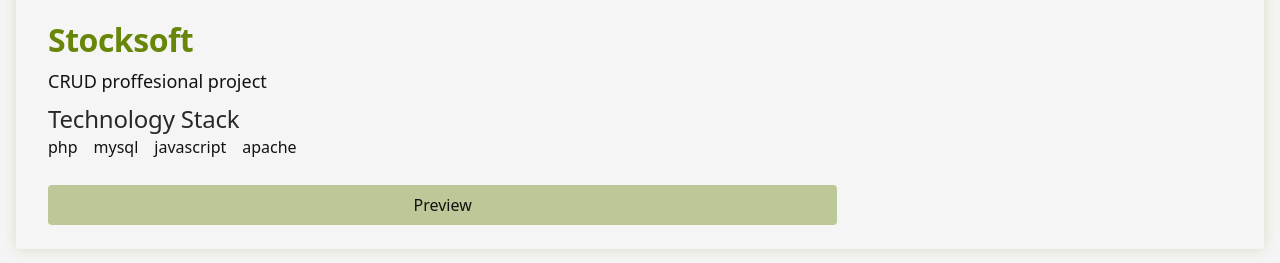
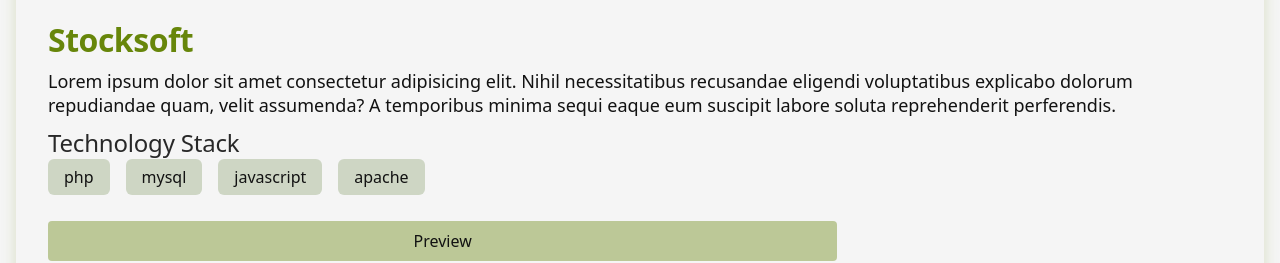
Before and after one commit to isantidev/my-portfolio, a React (Vite) app: page / in a window 1280 px wide. Shown: the part 1163-1426 px from the top of the page. Built offline with nearby package versions, Linux system fonts and the light colour scheme.

Commit message:
Refactor project description and update Pill component styles

```diff
--- a/src/components/layout/Projects.jsx
+++ b/src/components/layout/Projects.jsx
@@ -7,7 +7,8 @@ const stocksoft = {
         description: "Image CRUD proffesional project",
     },
     stack: ["php", "mysql", "javascript", "apache"],
-    description: "CRUD proffesional project",
+    description:
+        "Lorem ipsum dolor sit amet consectetur adipisicing elit. Nihil necessitatibus recusandae eligendi voluptatibus explicabo dolorum repudiandae quam, velit assumenda? A temporibus minima sequi eaque eum suscipit labore soluta reprehenderit perferendis.",
     status: "preview",
 };
 
--- a/src/components/ui/Card.jsx
+++ b/src/components/ui/Card.jsx
@@ -1,4 +1,5 @@
 import { useState } from "react";
+import Pill from "@ui/Pill.jsx";
 
 export const CardJob = ({ title, enterprise, time, description }) => {
     const [isExpanded, setIsExpanded] = useState(false);
@@ -80,7 +81,7 @@ export const CardProject = (project) => {
                     <h5 className="text-custom-text/90">Technology Stack</h5>
                     <ul className="flex flex-wrap gap-4 gap-y-1 [&_li]:text-md">
                         {project.stack.map((item) => {
-                            return <li key={item}>{item}</li>;
+                            return <Pill key={item} text={item} />;
                         })}
                     </ul>
                 </div>
--- a/src/components/ui/Pill.jsx
+++ b/src/components/ui/Pill.jsx
@@ -3,7 +3,7 @@ const Pill = ({ key, text }) => {
         <>
             <li
                 key={key}
-                className="py-2 px-4 text-md bg-custom-accent/20 rounded-md capitalize"
+                className="py-1.5 px-4 text-md font-extralight bg-custom-accent/20 rounded-md lowercase"
             >
                 {text}
             </li>
```
